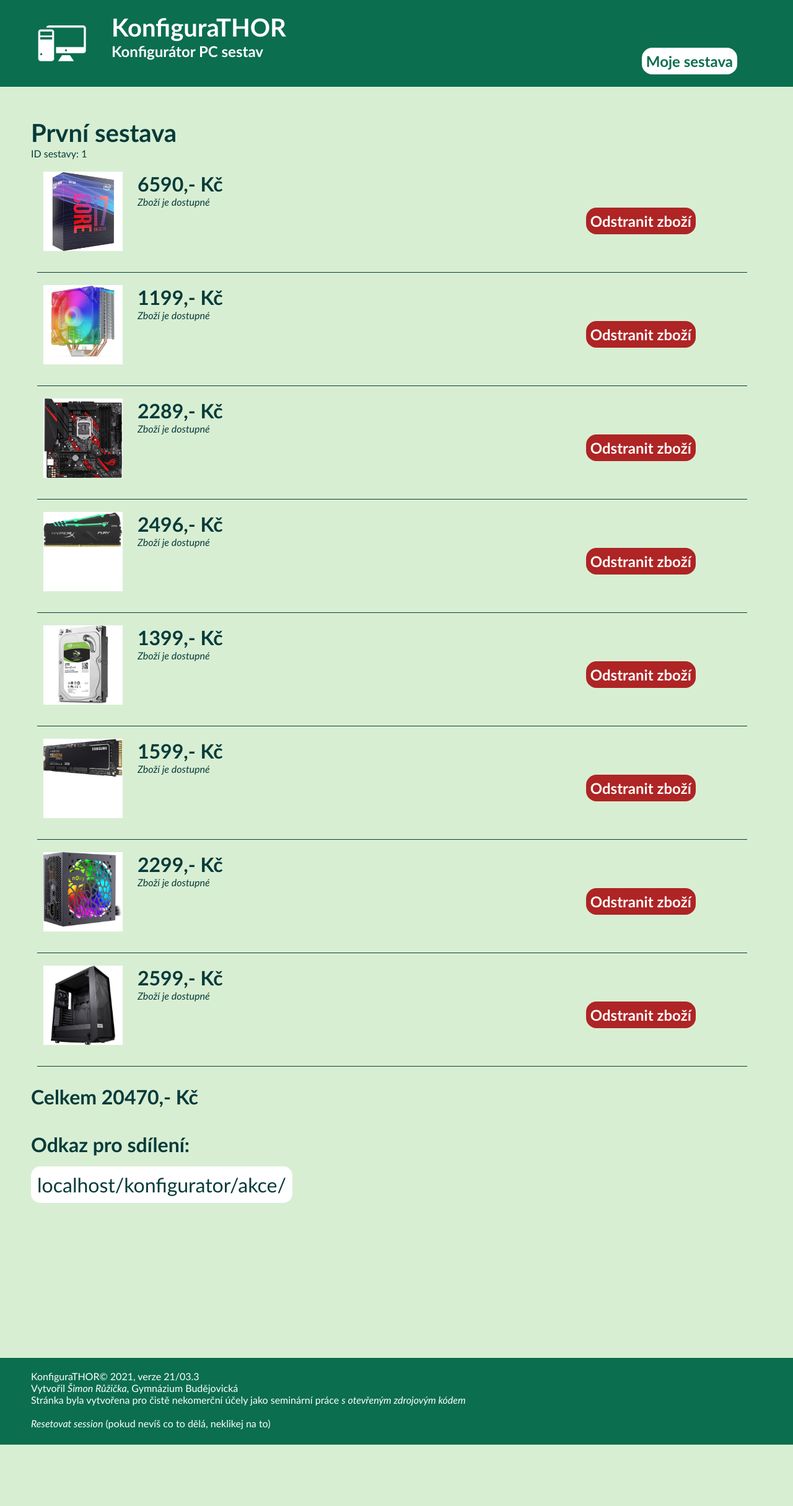
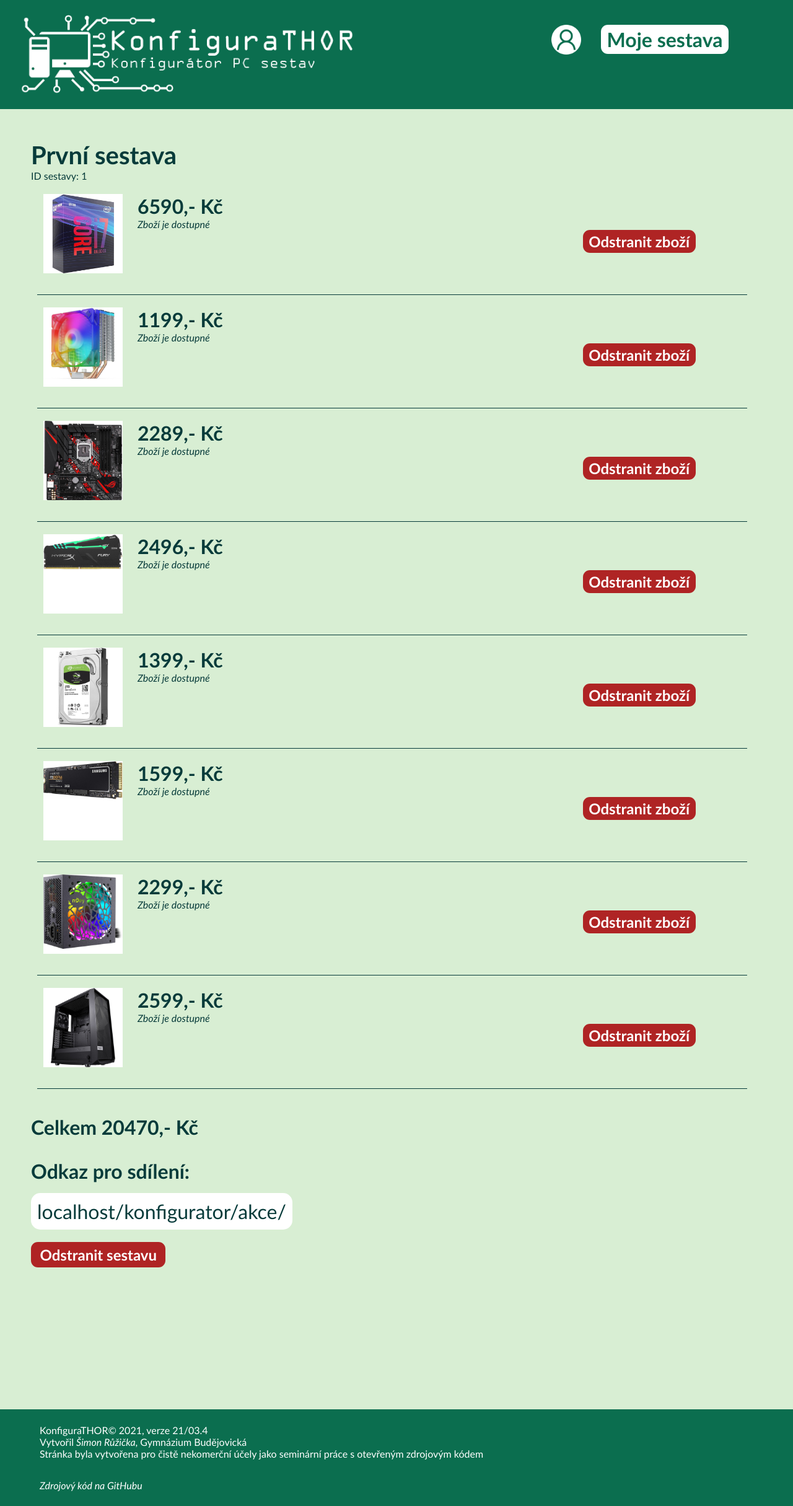
Before and after one commit to SanTuaa/konfigurator, a PHP site: page /sestava.php in a window 1280 px wide. Shown: the whole page at 62% size. Before the commit the page ends 2331 px from the top, so only its background shows below. Run offline with PHP 8.4, Linux system fonts and the light colour scheme; the visitor is signed in with stand-in values (Sample User, id 1); data comes from the database, SQL or seed files in the repository; data that the repository does not hold is empty.

Commit message:
21/03.4
Slight design revamp (new banner, css)
Filters fixed
Preparation for user implementation
Reset session button replaced to sestava.php

```diff
--- /dev/null
+++ b/TODO.txt
@@ -0,0 +1,6 @@
+dodelat filtry
+opoznamkovat kod, at to neni prasarna
+
+uzivatelske ucty
+filtry s variabilni hodnotou (maly formular kde si uzivatel hodnotu nastavi, nebude fixni)
+darkmode
--- a/hlavicka.php
+++ b/hlavicka.php
@@ -16,34 +16,6 @@ $komponenty = array(
 define('TITLE','KonfiguraTHOR');
 define('SUBTITLE','Konfigurátor PC sestav');
 
-#prirazeni filtru k danemu typu zbozi
-$filtr = array();
-if ($typ == "cpu"):
-	$filtr["1151"] = "Socket 1151";
-	$filtr["1200"] = "Socket 1200";
-	$filtr["AM4"] = "Socket AM4";
-elseif ($typ == "chl"):
-	$filtr["tichy"] = "Tichý větrák (pod 20 dB)";
-elseif ($typ == "mbo"):
-	$filtr["1151"] = "Socket 1151";
-	$filtr["1200"] = "Socket 1200";
-	$filtr["AM4"] = "Socket AM4";
-	$filtr["ATX"] = "Formát ATX";
-	$filtr["mATX"] = "Formát mATX";
-elseif ($typ == "gpu"):
-	$filtr["vykon"] = "Výkonná";
-	$filtr["pamet"] = "Přes 4 GB grafické paměti";
-elseif ($typ == "ram"):
-
-elseif ($typ == "hdd"):
-
-elseif ($typ == "pow"):
-
-elseif ($typ == "cse"):
-
-endif;
-
-#asi by to chtelo neco podobneho pro trideni podle parametru, napr. velikosti uloziste
 ?>
 
 <!DOCTYPE html>
@@ -57,9 +29,10 @@ endif;
 	<body>
 		<div id="telo">
 			<div id="hlavicka">
-				<a href="."><img id="logo" src="./img/favicon_w.png"></a>
-				<h1 id="bila"><?=TITLE?></h1>
-				<h3 id="bila"><?=SUBTITLE;?></h3>
-				<a href="./sestava.php"><div id="header_button">Moje sestava</div></a>
+				<a href="."><img id="banner" src="./img/banner.png"></a>
+				<div style="overflow: hidden;">
+					<a href="./sestava.php"><div id="header_button">Moje sestava</div></a>
+					<a href="./user.php"><img id="uzivatel" src="./img/uzivatel.png"></a>
+				</div>
 			</div>
 			<div id="obsah">
--- a/patka.php
+++ b/patka.php
@@ -1,12 +1,11 @@
 			</div>
 			<div id="pata">
-				<p id="bila">KonfiguraTHOR&copy; 2021, verze 21/03.3</p>
+				<p id="bila">KonfiguraTHOR&copy; 2021, verze 21/03.4</p>
 				<p id="bila">Vytvořil <a href="mailto:sima.ruzicka@gmail.com" id="bila">
 				Šimon Růžička</a>, Gymnázium Budějovická</p>
-				<p id="bila">Stránka byla vytvořena pro čistě nekomerční účely jako seminární práce <a id="bila" href="http://github.com/SanTuaa/konfigurator">s otevřeným zdrojovým kódem</a></p>
-				<br />
-				<p id="bila"><a id="bila" href="./akce/reset_session.php">
-					Resetovat session</a> (pokud nevíš co to dělá, neklikej na to)</p>
+				<p id="bila">Stránka byla vytvořena pro čistě nekomerční účely jako seminární práce s otevřeným zdrojovým kódem</p>
+				<div id="empty_smol"></div>
+				<a id="bila" href="http://github.com/SanTuaa/konfigurator">Zdrojový kód na GitHubu</a>
 			</div>
 		</div>
 	</body>
--- a/sestava.php
+++ b/sestava.php
@@ -4,7 +4,7 @@ $id_s = $_SESSION['s'] ? $_SESSION['s'] : False;
 $nova = "
 	<h1>Vytvořit novou sestavu</h1>
 	<form method='post' action='./akce/vytvorit_sestavu.php'>
-		<input type='text' name='jmeno' placeholder='Jméno sestavy' /><br />
+		<input type='text' name='jmeno' placeholder='Jméno sestavy' /><div id='empty_smol'></div>
 		<input id='zbozi_button' type='submit' value='Vytvořit' />
 	</form>
 ";
@@ -59,7 +59,7 @@ $q = "
 				</div>
 			</a></div><?php
 		endwhile;
-		echo "<br /><h2>Celkem $suma,- Kč</h2><br /><br />";
+		echo "<div id='empty_smol'></div><h2>Celkem $suma,- Kč</h2><div id='empty_smol'></div>";
 
 		#odkaz pro sdileni
 		$sharelink = $_SERVER['SERVER_NAME'];
@@ -69,6 +69,11 @@ $q = "
 		echo "<h2>Odkaz pro sdílení:</h2>";
 		echo "<form><input id='share' type='text' onclick='this.select()' readonly value='". $sharelink. "' /></form>";
 
+		#smazat ?>
+		<a href="./akce/reset_session.php">
+			<div id='zbozi_nedostupny_button'>Odstranit sestavu</div>
+		</a><?php
+
 	endif;?>
 	<div id="empty"></div>
 </div>
--- a/styles/default.css
+++ b/styles/default.css
@@ -10,10 +10,6 @@
 
 p{
 	font-weight: 100;
-}
-
-body{
-    font-size: 16px;
 }
 
 ul{
@@ -42,20 +38,30 @@ h3{
 }
 
 #hlavicka, #pata{
-	height: 100px;
+	height: 15%;
 	position: relative;
 	margin: 0px;
-	padding: 20px;
-	padding-left: 50px;
+	padding: 1.5rem;
+	padding-left: 2rem;
 	background-color: #0B6E4F;
 	overflow: hidden;
 }
 
-#logo{
+#pata{
+	padding-left: 4rem;
+}
+
+#banner{
 	float: left;
 	padding-right: 30px;
-	max-height: 100px;
-	max-width: 100px;
+	max-height: 8em;
+}
+
+#uzivatel{
+	float: right;
+	max-height: 3rem;
+	margin-right: 2rem;
+	margin-top: 1rem;
 }
 
 #obsah{
@@ -127,8 +133,8 @@ a:hover, #jmeno_zbozi:hover{
 	font-weight: bold;
 	background-color: #0B6E4F;
 	color: #fff;
-	padding: 7px;
-	border-radius: 0.7em;
+	padding: 0.25rem 0.6rem;
+	border-radius: 0.7rem;
 }
 
 #zbozi_button, #zbozi_nedostupny_button, #zbozi_pridano_button{
@@ -139,16 +145,17 @@ a:hover, #jmeno_zbozi:hover{
 	font-weight: bold;
 	background-color: #0B6E4F;
 	color: #fff;
-	padding: 0.3em 0.6em;
-	border-radius: 0.7em;
+	padding: 0.25em 0.6em;
+	border-radius: 0.7rem;
 }
 
 #header_button{
+	float: right;
 	background-color: #fff;
 	color: #0B6E4F;
-	margin-bottom: 30px;
-	margin-right: 70px;
-	margin-top: -20px;
+	font-size: 2em;
+	margin-right: 5rem;
+	margin-top: 1rem;
 }
 
 #nedostupny_button, #zbozi_nedostupny_button{
@@ -172,7 +179,7 @@ a:hover, #jmeno_zbozi:hover{
 
 #parametry_zbozi{
 	float: left;
-	margin: 30px;
+	margin: 2rem;
 }
 
 input[type=text]{
@@ -187,7 +194,12 @@ input[type=text]{
 }
 
 #empty{
-	height: 200px;
+	height: 15rem;
+	width: 100%;
+}
+
+#empty_smol{
+	height: 2rem;
 	width: 100%;
 }
 
--- a/zbozi.php
+++ b/zbozi.php
@@ -50,7 +50,7 @@ $z = mysqli_fetch_assoc($q_link);
 			$hodnota = $p['typ'] ? $p['hodnota_text'] : $p['hodnota_cislo'];
 			echo "<li>", $p['jmeno'], ": ", $hodnota, "</li>";
 		endwhile;
-		?></ul><br />
+		?></ul><div id="empty_smol"></div>
 		<h1><?php echo $z['cena']?>,- Kč</h1>
 		<p <?php if(!$z['dostupnost']) echo "id=nedostupne"?> >
 			Zboží je momentálně <?php echo (!$z['dostupnost']) ? "ne" : "";?>dostupné</p>
```
Also changed, not shown: index.php (+35 -4 lines), user.php (added, +7 -0 lines), img/uzivatel.png (added).
